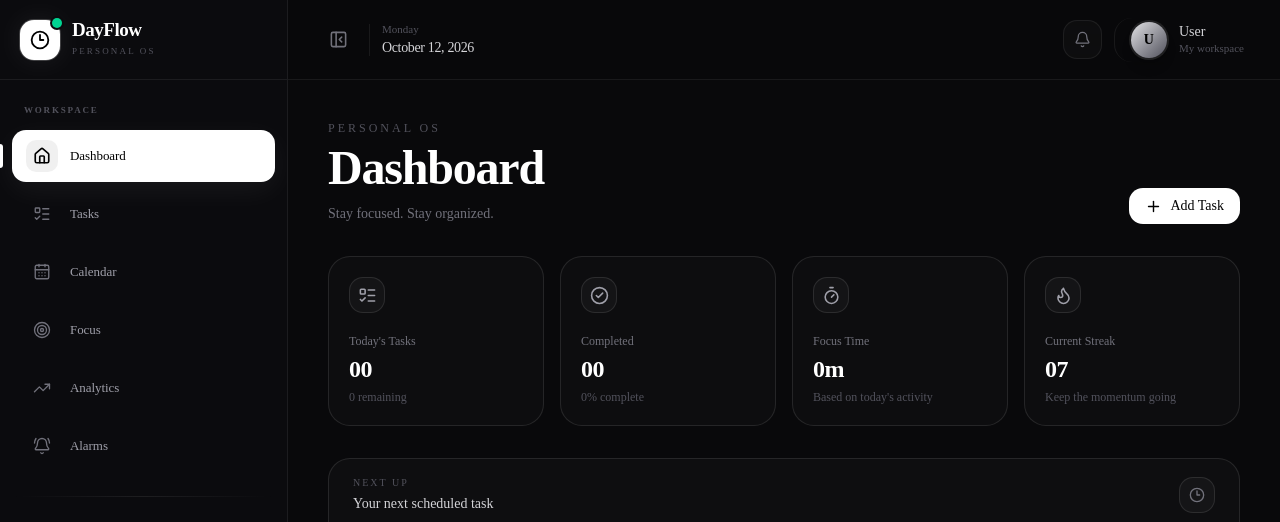
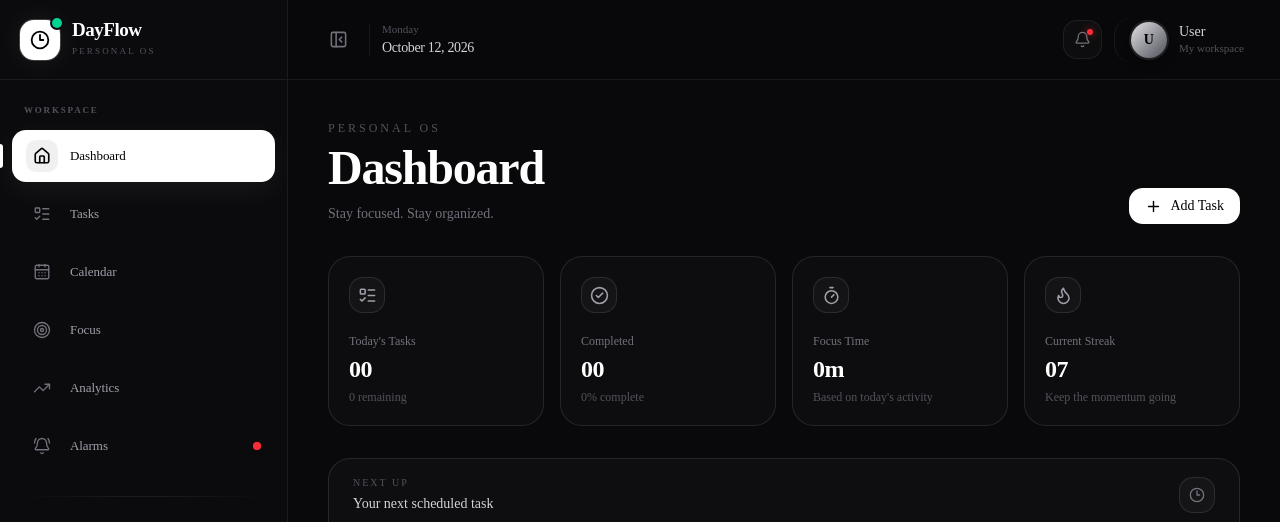
Before and after one commit to sayan629/DayFlow, a Next.js app: page / in a window 1280 px wide. Shown: the top 522 px of the page. Built offline with nearby package versions, Linux system fonts and the light colour scheme; no server answers; the database is empty.

Commit message:
Settings option.

```diff
--- a/src/components/layout/AppShell.tsx
+++ b/src/components/layout/AppShell.tsx
@@ -22,7 +22,6 @@ import { usePathname } from "next/navigation";
 import { useEffect, useMemo, useState } from "react";
 
 import { useScheduler } from "@/hooks/useScheduler";
-import { useAlarmStore } from "@/store/alarmStore";
 import { useFocusStore } from "@/store/focusStore";
 import { useTaskStore } from "@/store/taskStore";
 import { useUserStore } from "@/store/userStore";
@@ -52,9 +51,9 @@ function getTaskDateKey(dateString: string) {
 const focusRing =
   "outline-none focus-visible:ring-2 focus-visible:ring-white/30 focus-visible:ring-offset-2 focus-visible:ring-offset-[#0b0b0e]";
 
-/* ------------------------------------------------------------------
- * Tooltip shown only when the sidebar is collapsed
- * ------------------------------------------------------------------ */
+/* ------------------------------------------------------------------ */
+/* Tooltip shown only when the sidebar is collapsed                    */
+/* ------------------------------------------------------------------ */
 
 function Tip({ label }: { label: string }) {
   return (
@@ -67,9 +66,9 @@ function Tip({ label }: { label: string }) {
   );
 }
 
-/* ------------------------------------------------------------------
- * Sidebar contents
- * ------------------------------------------------------------------ */
+/* ------------------------------------------------------------------ */
+/* Sidebar contents                                                    */
+/* ------------------------------------------------------------------ */
 
 function SidebarContent({
   collapsed,
@@ -90,32 +89,22 @@ function SidebarContent({
     (state) => state.sessionHistory
   );
 
-  /* --------------------------------------------------------------
-   * Alarm state
-   * -------------------------------------------------------------- */
-
-  const alarmRinging = useAlarmStore(
-    (state) => state.isRinging
-  );
-
-  const alarmStatus = useAlarmStore(
-    (state) => state.status
+  const streakMode = usePreferencesStore(
+    (state) => state.streakMode
   );
 
   const userName = user?.name?.trim() || "User";
   const userInitial = userName.charAt(0).toUpperCase();
 
   /*
-   * IMPORTANT:
-   * Do not use new Date() during render.
-   *
-   * AppShell already gets the current time from useScheduler().
+   * AppShell gets the current time from useScheduler().
+   * Do not use new Date() directly during render.
    */
   const today = useScheduler();
 
-  /* --------------------------------------------------------------
-   * Real productivity statistics
-   * -------------------------------------------------------------- */
+  /* -------------------------------------------------------------- */
+  /* Real productivity statistics                                    */
+  /* -------------------------------------------------------------- */
 
   const productivityStats = useMemo(() => {
     if (!today) {
@@ -156,7 +145,11 @@ function SidebarContent({
         });
 
       const hasActivity =
-        completedTasks.length > 0 ||
+        streakMode === "tasks"
+          ? completedTasks.length > 0
+          : streakMode === "focus"
+            ? dayFocusSessions.length > 0
+            : completedTasks.length > 0 ||
               dayFocusSessions.length > 0;
 
       return {
@@ -240,7 +233,12 @@ function SidebarContent({
       productivityChange,
       days,
     };
-  }, [tasks, focusSessions, today]);
+  }, [
+    tasks,
+    focusSessions,
+    today,
+    streakMode,
+  ]);
 
   return (
     <div className="flex h-full flex-col">
@@ -259,10 +257,14 @@ function SidebarContent({
           aria-label="DayFlow home"
         >
           <div className="relative flex h-10 w-10 shrink-0 items-center justify-center rounded-[14px] bg-white text-black shadow-[0_0_30px_rgba(255,255,255,0.08)] ring-1 ring-white/20 transition-transform duration-300 hover:rotate-[-6deg]">
-            <Clock3 size={20} strokeWidth={2.2} />
+            <Clock3
+              size={20}
+              strokeWidth={2.2}
+            />
 
             <span className="absolute -right-0.5 -top-0.5 flex h-2.5 w-2.5">
               <span className="absolute inline-flex h-full w-full animate-ping rounded-full bg-emerald-400 opacity-60" />
+
               <span className="relative inline-flex h-2.5 w-2.5 rounded-full bg-emerald-400 ring-2 ring-[#0b0b0e]" />
             </span>
           </div>
@@ -300,7 +302,10 @@ function SidebarContent({
           </p>
         )}
 
-        <nav className="space-y-1.5" aria-label="Primary">
+        <nav
+          className="space-y-1.5"
+          aria-label="Primary"
+        >
           {navigation.map((item) => {
             const Icon = item.icon;
 
@@ -367,10 +372,7 @@ function SidebarContent({
                   </span>
                 )}
 
-                {/* Dynamic Alarm Indicator */}
-
-                {item.label === "Alarms" &&
-                  alarmRinging && (
+                {item.label === "Alarms" && (
                   <span
                     className={`flex h-2 w-2 ${
                       collapsed
@@ -390,18 +392,6 @@ function SidebarContent({
                   </span>
                 )}
 
-                {item.label === "Alarms" &&
-                  !alarmRinging &&
-                  alarmStatus === "snoozed" && (
-                    <span
-                      className={`h-2 w-2 rounded-full bg-amber-400 shadow-[0_0_8px_rgba(251,191,36,0.6)] ${
-                        collapsed
-                          ? "absolute right-2.5 top-2.5"
-                          : "ml-auto"
-                      }`}
-                    />
-                  )}
-
                 {collapsed && (
                   <Tip label={item.label} />
                 )}
@@ -418,8 +408,10 @@ function SidebarContent({
           </p>
         )}
 
-        <button
-          type="button"
+        {/* Settings */}
+        <Link
+          href="/settings"
+          onClick={onNavigate}
           aria-label={
             collapsed ? "Settings" : undefined
           }
@@ -446,7 +438,7 @@ function SidebarContent({
           {collapsed && (
             <Tip label="Settings" />
           )}
-        </button>
+        </Link>
       </div>
 
       {/* Bottom */}
@@ -508,7 +500,9 @@ function SidebarContent({
                     0
                       ? "+"
                       : ""}
-                    {productivityStats.productivityChange}
+                    {
+                      productivityStats.productivityChange
+                    }
                     %
                   </span>
                 </div>
@@ -569,9 +563,9 @@ function SidebarContent({
   );
 }
 
-/* ------------------------------------------------------------------
- * App shell
- * ------------------------------------------------------------------ */
+/* ------------------------------------------------------------------ */
+/* App shell                                                           */
+/* ------------------------------------------------------------------ */
 
 export default function AppShell({
   children,
@@ -598,26 +592,9 @@ export default function AppShell({
 
   const today = useScheduler();
 
-  /* --------------------------------------------------------------
-   * Alarm state
-   *
-   * The header indicator reflects the real alarm state:
-   * - ringing -> animated red indicator
-   * - snoozed -> amber indicator
-   * - idle    -> no indicator
-   * -------------------------------------------------------------- */
-
-  const alarmRinging = useAlarmStore(
-    (state) => state.isRinging
-  );
-
-  const alarmStatus = useAlarmStore(
-    (state) => state.status
-  );
-
-  /* --------------------------------------------------------------
-   * Load tasks once at application-shell level
-   * -------------------------------------------------------------- */
+  /* -------------------------------------------------------------- */
+  /* Load tasks once at application-shell level                     */
+  /* -------------------------------------------------------------- */
 
   const loadTasks = useTaskStore(
     (state) => state.loadTasks
@@ -660,7 +637,9 @@ export default function AppShell({
     };
   }, [today]);
 
-  /* Close drawer on Escape + lock body scroll while open */
+  /* -------------------------------------------------------------- */
+  /* Close drawer on Escape + lock body scroll while open           */
+  /* -------------------------------------------------------------- */
 
   useEffect(() => {
     if (!mobileOpen) return;
@@ -820,13 +799,7 @@ export default function AppShell({
               <button
                 type="button"
                 className="group relative rounded-xl border border-white/[0.07] bg-white/[0.025] p-2.5 text-zinc-500 outline-none transition hover:border-white/[0.12] hover:bg-white/[0.05] hover:text-white focus-visible:ring-2 focus-visible:ring-white/30"
-                aria-label={
-                  alarmRinging
-                    ? "Alarm ringing"
-                    : alarmStatus === "snoozed"
-                      ? "Alarm snoozed"
-                      : "Notifications"
-                }
+                aria-label="Notifications"
               >
                 <Bell
                   size={17}
@@ -834,22 +807,7 @@ export default function AppShell({
                   className="origin-top transition-transform group-hover:rotate-[14deg]"
                 />
 
-                {/* Active ringing indicator */}
-
-                {alarmRinging && (
-                  <span className="absolute right-2 top-2 flex h-2 w-2">
-                    <span className="absolute inline-flex h-full w-full animate-ping rounded-full bg-red-500 opacity-60" />
-
-                    <span className="relative inline-flex h-2 w-2 rounded-full bg-red-500" />
-                  </span>
-                )}
-
-                {/* Snoozed indicator */}
-
-                {!alarmRinging &&
-                  alarmStatus === "snoozed" && (
-                    <span className="absolute right-2 top-2 h-2 w-2 rounded-full bg-amber-400 shadow-[0_0_8px_rgba(251,191,36,0.6)]" />
-                  )}
+                <span className="absolute right-2 top-2 h-1.5 w-1.5 rounded-full bg-red-500 shadow-[0_0_8px_rgba(239,68,68,0.7)]" />
               </button>
 
               {/* Profile */}
```
Lines whose indentation alone changed are shown as unchanged.
